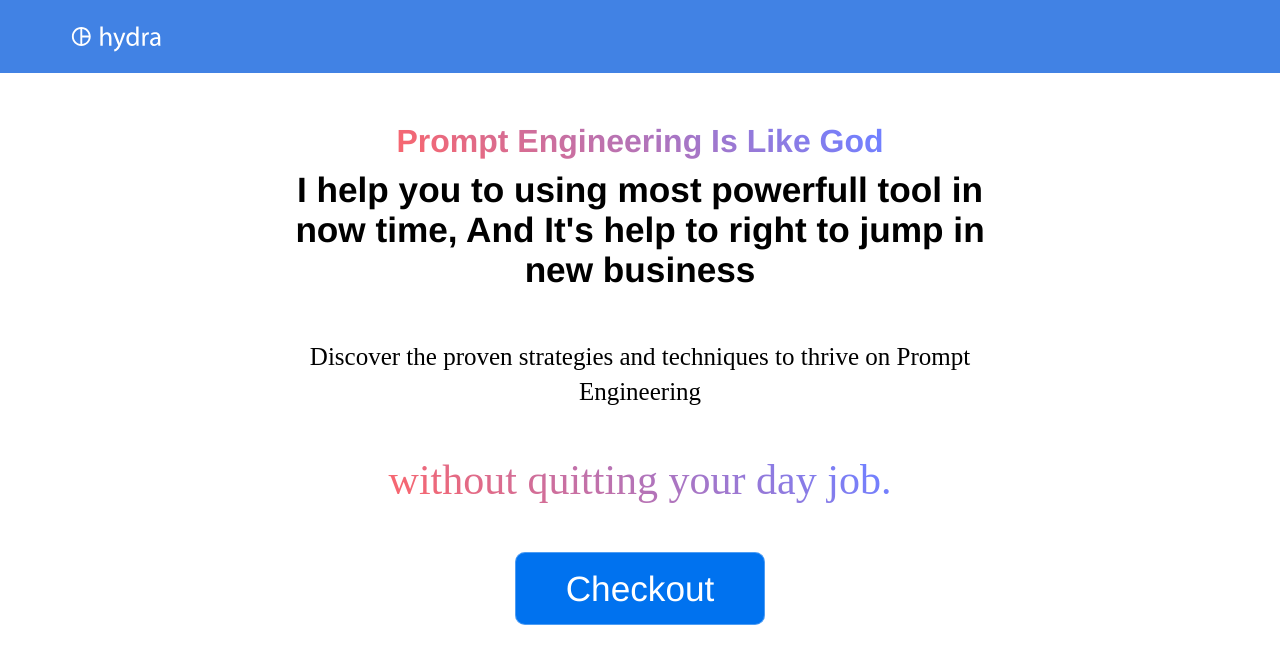
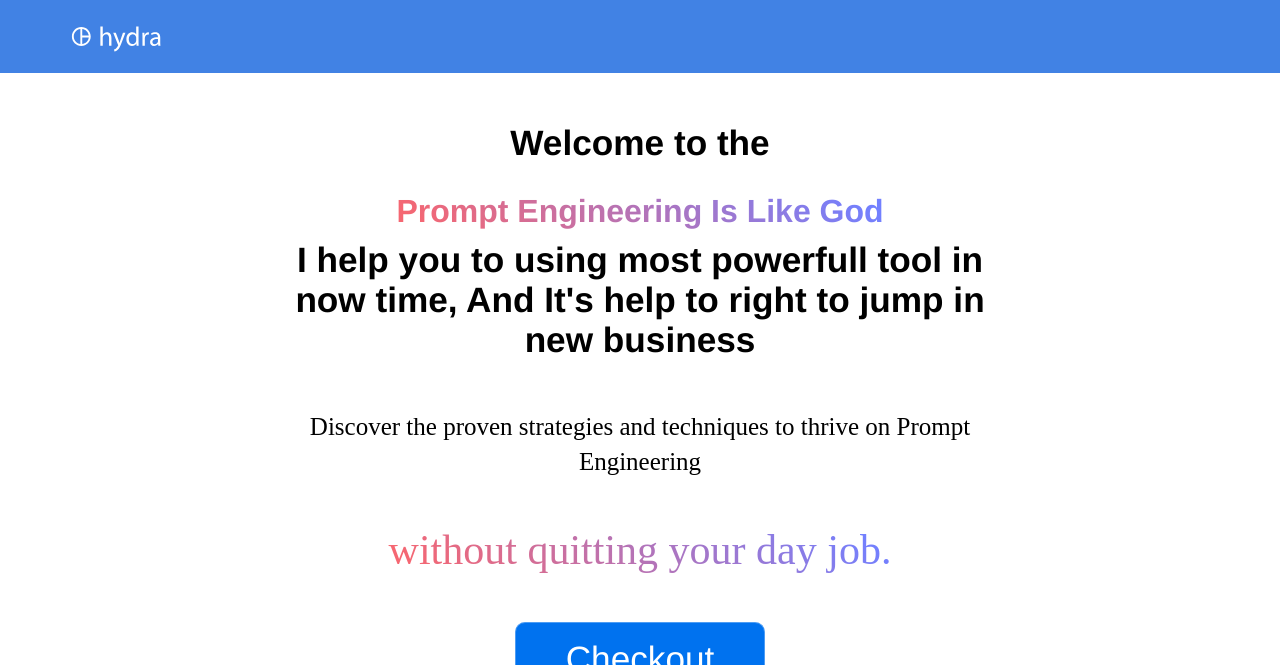
Before and after one commit to hi-sushanta/prompt, a Jekyll site: the page built from index.html, in a window 1280 px wide, cut to the strip 0-665 px from the top of the page. Built offline with Jekyll 4.4.1, drawn with Linux system fonts in a browser that asks for light colours; the list of posts is cut into pages by our own code.

Commit message:
welcome note add

```diff
--- a/_sass/landing-page.scss
+++ b/_sass/landing-page.scss
@@ -34,6 +34,7 @@
 
 .editable {
 	font-size: 32px;
+	margin-bottom: 10px;
 	/* Fallback: Set a background color. */
 	background-color: red;
 
--- a/index.html
+++ b/index.html
@@ -4,6 +4,7 @@ description: Track and optimize your sales team in real time
 ---
 <section class="hero">
 	<div class="text-container">
+		<h2 class="welcome"><strong>Welcome to the</strong></h2>
 		<h1 class="editable"><strong>Prompt Engineering Is Like God</strong></h1>
 
 		<h2 class="subtext"><strong>I help you to using most powerfull tool in now time, And It's help to right to jump in new business</strong> </p>
```
